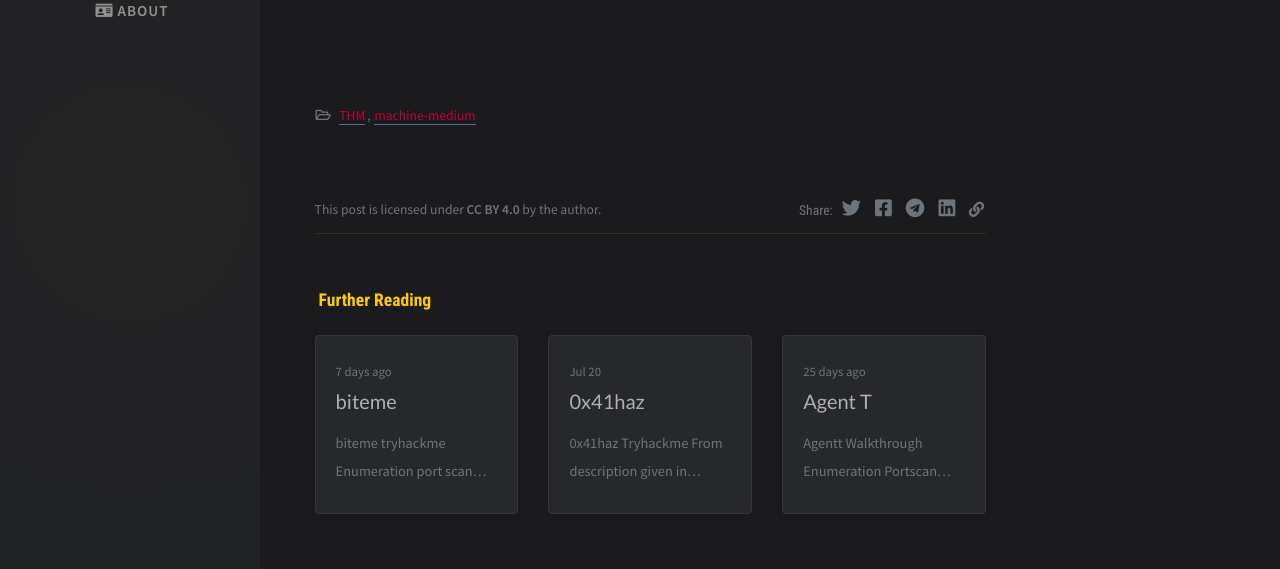
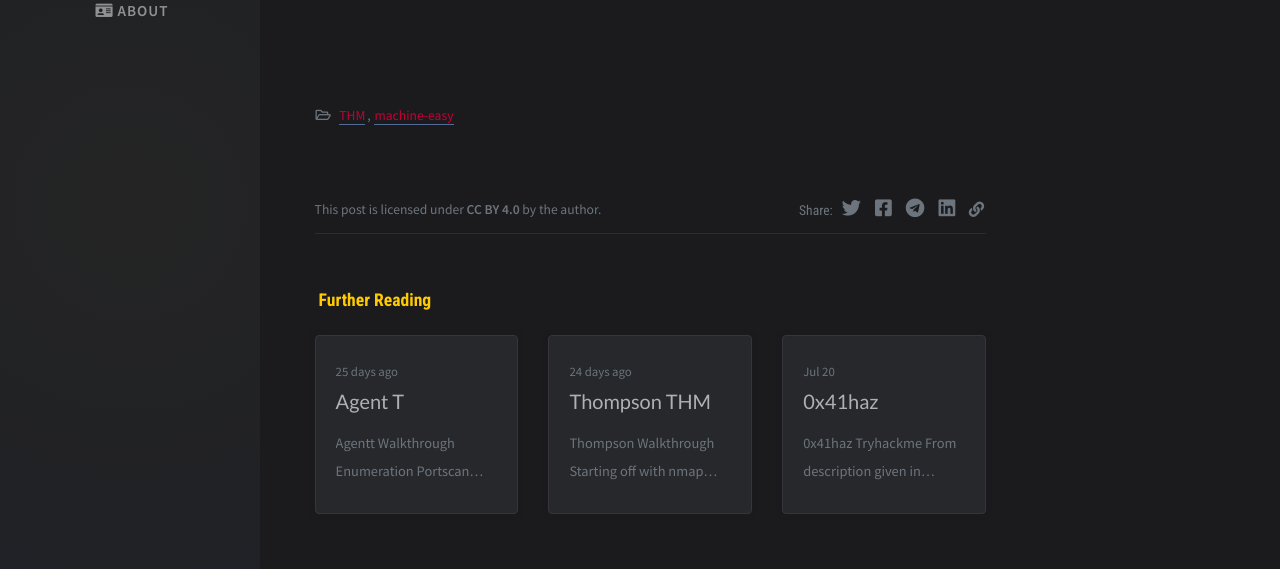
Before and after one commit to blackninja23/blackninja23.github.io, a Jekyll site: the page built from _posts/hackervshacker-THM/2022-08-31-hackervshacker THM.md, in a window 1280 px wide and 1400 px high, scrolled down 10518 px. Shown: the part 495-1064 px from the top of the window. Built offline with Jekyll 4.4.1, drawn with Linux system fonts in a browser that asks for light colours; nearby versions of some CDN libraries; comment, search, counter and statistics services are not loaded; some of the changed text lies outside the part shown.

Commit message:
Update 2022-08-31-hackervshacker THM.md

```diff
--- a/_posts/hackervshacker-THM/2022-08-31-hackervshacker THM.md
+++ b/_posts/hackervshacker-THM/2022-08-31-hackervshacker THM.md
@@ -1,9 +1,9 @@
 ---
 layout: post
-title: "biteme"
-date: 2022-08-24
-categories: [THM, machine-medium]
-image: /assets/img/hackervshackerTHM/hackervshacker.png "hackervshacker.png")
+title: "Hackervshacker Tryhackme Walkthrough"
+date: 2022-08-31
+categories: [THM, machine-easy]
+image: /assets/img/hackervshackerTHM/hackervshacker.png
 ---
 # hacker vs hacker walkthrough
 # Enumeration
```
